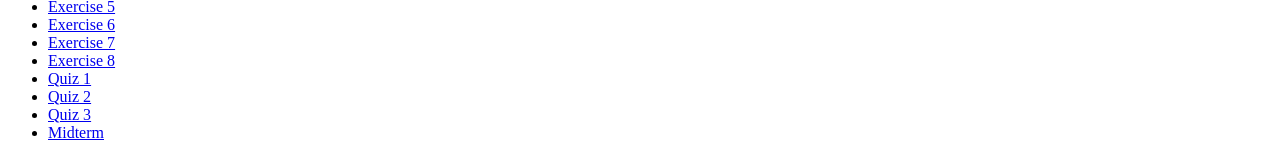
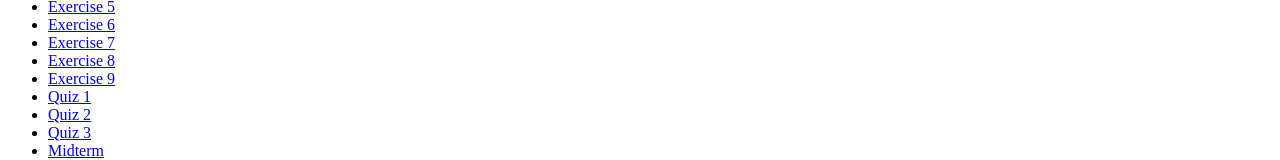
Before and after one commit to abdule18/mmp240, a plain HTML site: page index.html in a window 1280 px wide. Shown: the part 650-810 px from the top of the page. Drawn offline with Linux system fonts and the light colour scheme.

Commit message:
Add files via upload

```diff
--- a/index.html
+++ b/index.html
@@ -25,6 +25,7 @@
       <li><a href="exercise6.html">Exercise 6</a></li>
       <li><a href="exercise7.html">Exercise 7</a></li>
       <li><a href="exercise8.html">Exercise 8</a></li>
+      <li><a href="exercise9.html">Exercise 9</a></li>
       <li><a href="quiz1.html">Quiz 1</a></li>
       <li><a href="quiz2.html">Quiz 2</a></li>
       <li><a href="quiz3.html">Quiz 3</a></li>
```
